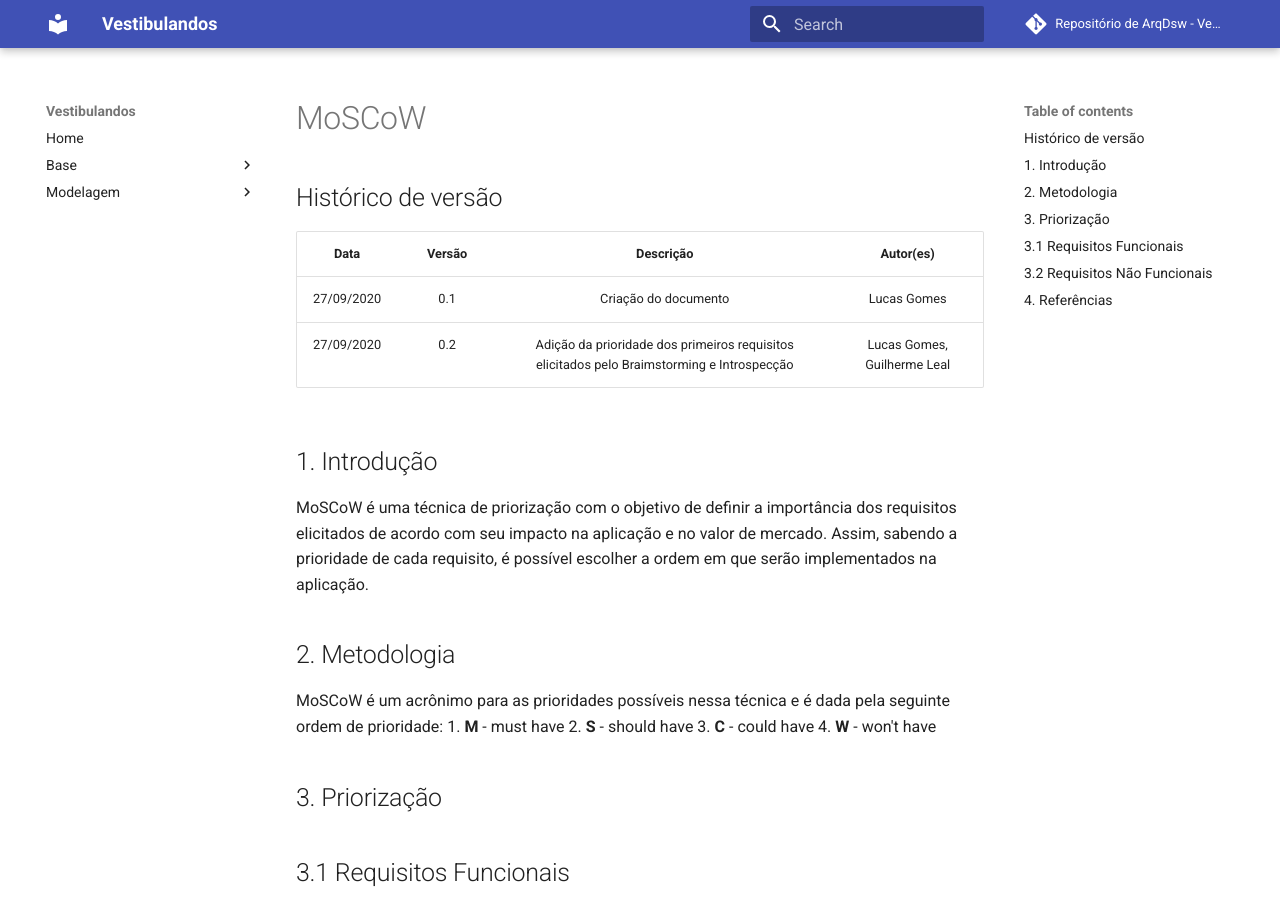
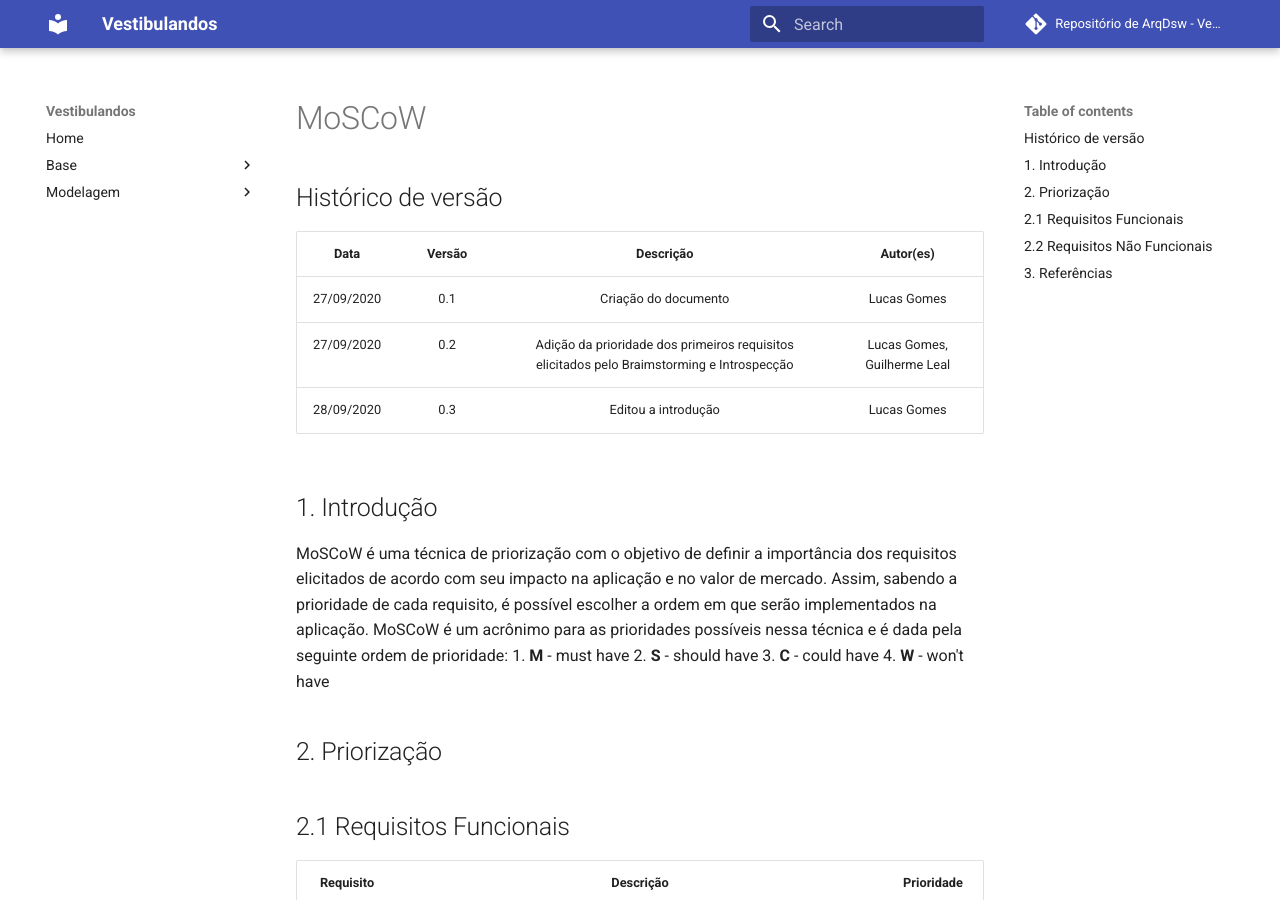
Before and after one commit to UnBArqDsw/2020.1_G4_Vestibulandos, an MkDocs documentation site: the page built from docs/base/priorizacao/moscow.md, in a window 1280 px wide and 900 px high. Built offline with MkDocs 1.6.1 and Material for MkDocs 9.7.7, drawn with Linux system fonts in a browser that asks for light colours; comment, search, counter and statistics services are not loaded; some of the changed text lies outside the part shown.

Commit message:
Adicionado diagrama de pacotes no mkdocs e editado a introdução

```diff
--- a/docs/base/priorizacao/moscow.md
+++ b/docs/base/priorizacao/moscow.md
@@ -5,20 +5,18 @@
 | :--: | :----: | :-------: | :-------: |
 | 27/09/2020| 0.1 | Criação do documento | Lucas Gomes |
 | 27/09/2020| 0.2 | Adição da prioridade dos primeiros requisitos elicitados pelo Braimstorming e Introspecção | Lucas Gomes, Guilherme Leal |
+| 28/09/2020| 0.3 | Editou a introdução | Lucas Gomes |
 
 ## 1. Introdução
-MoSCoW é uma técnica de priorização com o objetivo de definir a importância dos requisitos elicitados de acordo com seu impacto na aplicação e no valor de mercado. Assim, sabendo a prioridade de cada requisito, é possível escolher a ordem em que serão implementados na aplicação.
-
-## 2. Metodologia
-MoSCoW é um acrônimo para as prioridades possíveis nessa técnica e é dada pela seguinte ordem de prioridade:
+MoSCoW é uma técnica de priorização com o objetivo de definir a importância dos requisitos elicitados de acordo com seu impacto na aplicação e no valor de mercado. Assim, sabendo a prioridade de cada requisito, é possível escolher a ordem em que serão implementados na aplicação. MoSCoW é um acrônimo para as prioridades possíveis nessa técnica e é dada pela seguinte ordem de prioridade:
 1. <b>M</b> - must have
 2. <b>S</b> - should have
 3. <b>C</b> - could have
 4. <b>W</b> - won't have
 
-## 3. Priorização
+## 2. Priorização
 
-## 3.1 Requisitos Funcionais
+## 2.1 Requisitos Funcionais
 | Requisito | Descrição | Prioridade |
 | :-------: | :-------: | :--------: |
 | **RF01** | O usuário deve ser capaz de se cadastrar e realizar o login | Must |
@@ -43,9 +41,9 @@ MoSCoW é um acrônimo para as prioridades possíveis nessa técnica e é dada p
 | **RF20** | O usuário deverá ter a possibilidade de reportar questões. | Must |
 | **RF21** | O usuário cadastrado deverá ter a possibilidade de visualizar o ranking. | Should |
 
-## 3.2 Requisitos Não Funcionais
+## 2.2 Requisitos Não Funcionais
 | Requisito | Descrição | Prioridade |
 | :-------: | :-------: | :--------: |
 |  |  |  |
 
-## 4. Referências
+## 3. Referências
--- a/mkdocs.yml
+++ b/mkdocs.yml
@@ -26,6 +26,7 @@ nav:
     - Modelagem:
         - Diagramas Estáticos:
             - Diagrama de Classes: 'modelagem/diagrama_de_classe.md'
+            - Diagrama de Pacotes: '/modelagem/diagrama_de_pacotes.md'
         - Diagramas Dinâmicos:
             - Diagrama de Comunicação: 'modelagem/diagrama_de_comunicacao.md'
             - Diagrama de Estados: 'modelagem/diagrama_de_estados.md'
```
Also changed, not shown: docs/modelagem/diagrama_de_pacotes.md (+1 -1 lines).
